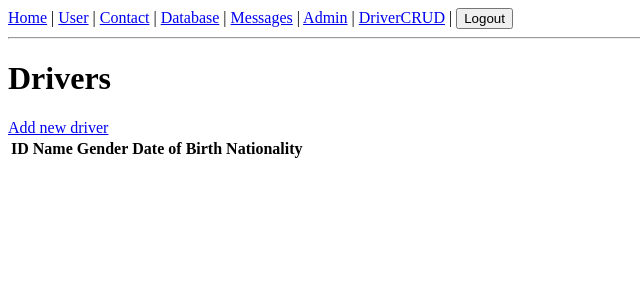
After one commit to Blaise-Uni/JavaALK-Gyak, a Spring Boot app: page /crud in a window 1280 px wide. The commit adds this page. Shown: the top 300 px of the page, without its empty margins (0-640 px from the left). Run offline with Spring Boot 4, Linux system fonts and the light colour scheme; the visitor is signed in with stand-in values (Sample User, id 1); data that the repository does not hold is empty; some of the project's set-up classes (security, data sources, template engines, error pages and the like) are left out, and stand-ins take their place; some libraries are stand-ins or nearby versions.

Commit message:
create CRUD for the driver list

```diff
--- a/Beadando/src/main/java/hu/gyak/beadando/config/WebSecurityConfig.java
+++ b/Beadando/src/main/java/hu/gyak/beadando/config/WebSecurityConfig.java
@@ -48,7 +48,7 @@ public class WebSecurityConfig {
                         auth.requestMatchers("/", "/register", "/login", "/contact", "/database", "/css/**", "/js/**").permitAll()
                                 .requestMatchers("/user").hasAnyRole("ADMIN", "USER")
                                 .requestMatchers("/messages").hasRole("USER")
-                                .requestMatchers("/admin").hasRole("ADMIN")
+                                .requestMatchers("/admin", "/crud/**").hasRole("ADMIN")
                                 .anyRequest().authenticated()
                 )
                 .formLogin(form ->
--- /dev/null
+++ b/Beadando/src/main/java/hu/gyak/beadando/controller/CRUDController.java
@@ -0,0 +1,53 @@
+package hu.gyak.beadando.controller;
+
+import hu.gyak.beadando.entity.Driver;
+import hu.gyak.beadando.repository.DriverCRUDRepository;
+import org.springframework.beans.factory.annotation.Autowired;
+import org.springframework.stereotype.Controller;
+import org.springframework.ui.Model;
+import org.springframework.web.bind.annotation.GetMapping;
+import org.springframework.web.bind.annotation.ModelAttribute;
+import org.springframework.web.bind.annotation.PathVariable;
+import org.springframework.web.bind.annotation.PostMapping;
+
+@Controller
+public class CRUDController {
+    @Autowired
+    private DriverCRUDRepository driverCRUDRepository;
+
+    @GetMapping("/crud")
+    public String crudPage(Model model) {
+        model.addAttribute("drivers", driverCRUDRepository.findAll());
+        return "crud";
+    }
+
+    @GetMapping("/crud/create")
+    public String createDriver(Model model) {
+        model.addAttribute("driver", new Driver());
+        return "crud/create";
+    }
+
+    @PostMapping(value = "/crud/create")
+    public String createDriver(@ModelAttribute Driver driver) {
+        driverCRUDRepository.save(driver);
+        return "redirect:/crud";
+    }
+
+    @GetMapping("/crud/edit/{id}")
+    public String updateDriver(@PathVariable(name = "id") Long id, Model model) {
+        model.addAttribute("driver", driverCRUDRepository.findById(id).get());
+        return "crud/edit";
+    }
+
+    @PostMapping(value = "/crud/edit")
+    public String updateDriver(@ModelAttribute Driver driver) {
+        driverCRUDRepository.save(driver);
+        return "redirect:/crud";
+    }
+
+    @GetMapping("/crud/delete/{id}")
+    public String deleteDriver(@PathVariable(name = "id") Long id, Model model) {
+        driverCRUDRepository.delete(driverCRUDRepository.findById(id).get());
+        return "redirect:/crud";
+    }
+}
--- /dev/null
+++ b/Beadando/src/main/resources/templates/crud.html
@@ -0,0 +1,39 @@
+<!DOCTYPE html>
+<html xmlns:th="http://www.thymeleaf.org">
+<head>
+    <meta charset="UTF-8">
+    <title>Driver CRUD</title>
+</head>
+<body>
+<div th:replace="~{menu :: menu}"></div>
+<hr>
+<h1>Drivers</h1>
+<a th:href="@{'/crud/create'}">Add new driver</a>
+<br/>
+<table>
+    <thead>
+    <tr>
+        <th>ID</th>
+        <th>Name</th>
+        <th>Gender</th>
+        <th>Date of Birth</th>
+        <th>Nationality</th>
+    </tr>
+    </thead>
+    <tbody>
+    <tr th:each="driver: ${drivers}">
+        <td th:text="${driver.id}"></td>
+        <td th:text="${driver.name}"></td>
+        <td th:text="${driver.gender}"></td>
+        <td th:text="${driver.dateOfBirth}"></td>
+        <td th:text="${driver.nationality}"></td>
+        <td>
+            <a th:href="@{'/crud/edit/'+${driver.id}}">Edit</a>
+            &nbsp;
+            <a th:href="@{'/crud/delete/'+${driver.id}}">Delete</a>
+        </td>
+    </tr>
+    </tbody>
+</table>
+</body>
+</html>
--- a/Beadando/src/main/resources/templates/menu.html
+++ b/Beadando/src/main/resources/templates/menu.html
@@ -9,6 +9,7 @@
     <span sec:authorize="hasRole('ADMIN')"> | <a th:href="@{/admin}">Admin</a></span>
     <span sec:authorize="isAnonymous()"> | <a th:href="@{/login}">Login</a> |
         <a th:href="@{/register}">Register</a> </span>
+    <span sec:authorize="hasRole('ADMIN')"> | <a th:href="@{/crud}">DriverCRUD</a></span>
     <span sec:authorize="isAuthenticated()"> |
         <form th:action="@{/logout}" method="post" style="display: inline">
             <button type="submit">Logout</button>
```
Also changed, not shown: Beadando/src/main/java/hu/gyak/beadando/entity/Driver.java (+56 -3 lines), Beadando/src/main/java/hu/gyak/beadando/repository/DriverCRUDRepository.java (added, +7 -0 lines), Beadando/src/main/resources/templates/crud/create.html (added, +18 -0 lines), Beadando/src/main/resources/templates/crud/edit.html (added, +19 -0 lines).
